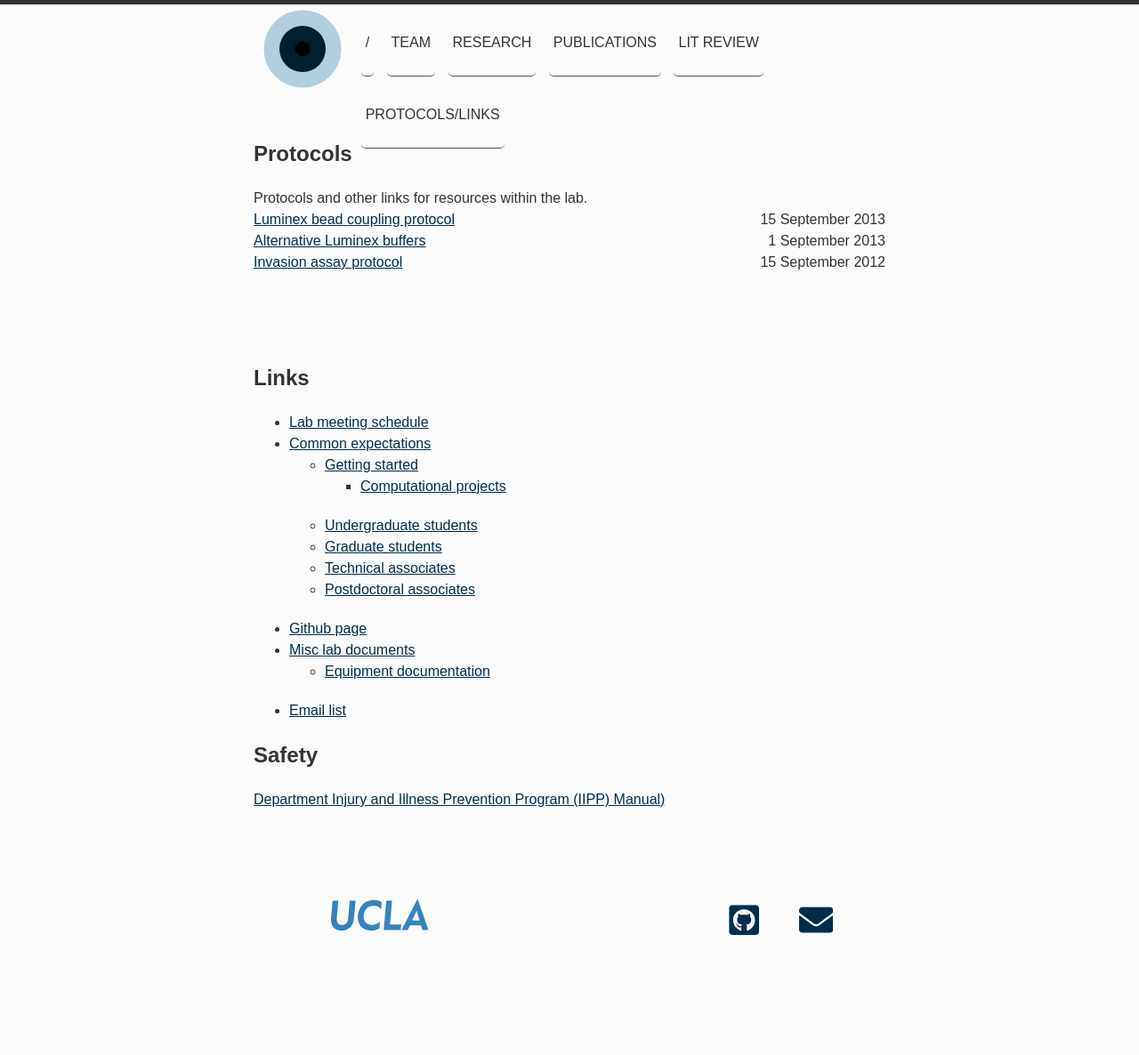
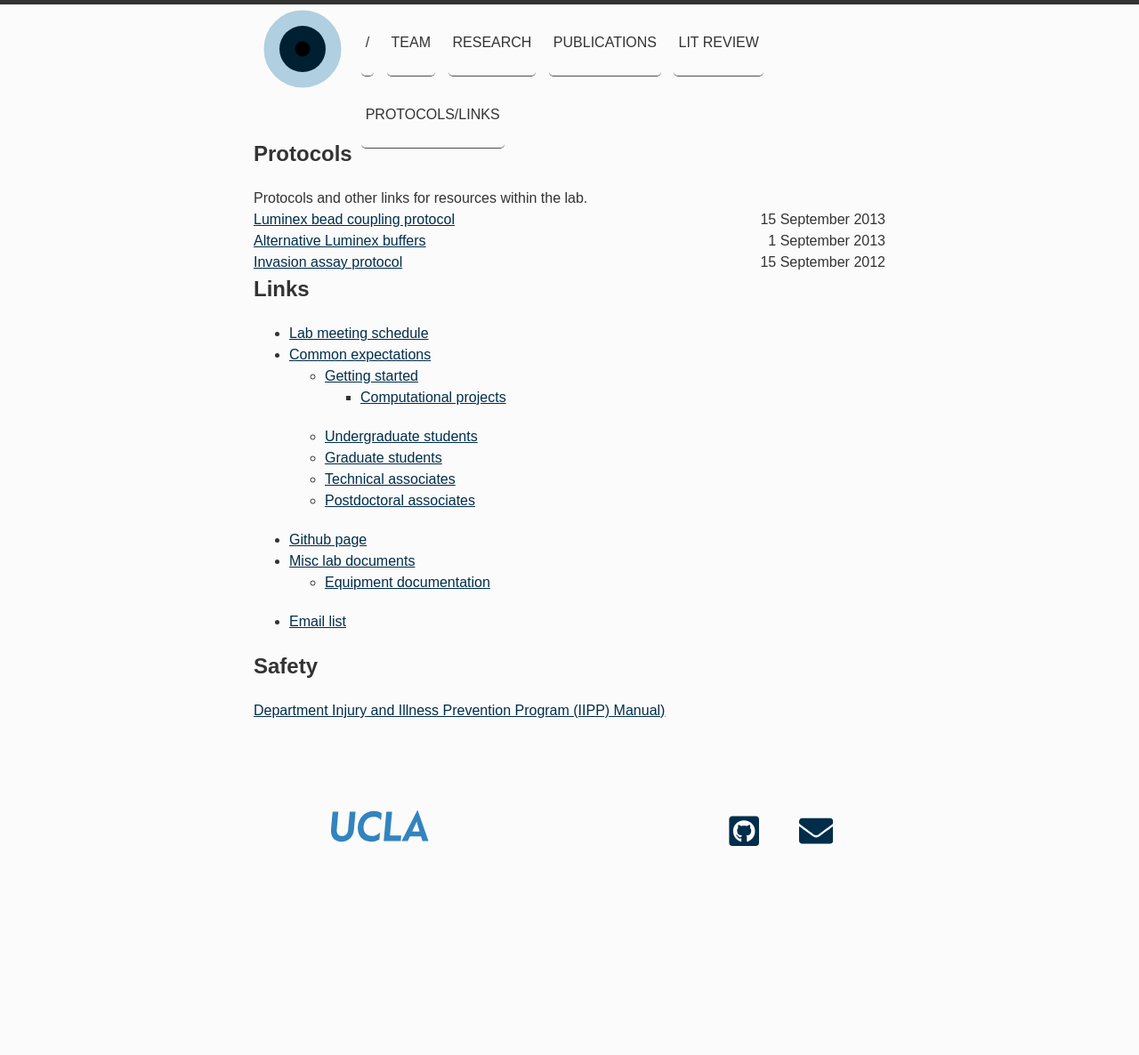
Before and after one commit to meyer-lab/asmlab.org, a Jekyll site: the page built from protocols.html, in a window 1280 px wide. Shown: the whole page at 89% size. Built offline with Jekyll 4.4.1, drawn with Linux system fonts in a browser that asks for light colours; some web fonts are replaced; after the commit the page ends 1086 px from its top, so only the background shows below that.

Commit message:
Update protocols.html

```diff
--- a/protocols.html
+++ b/protocols.html
@@ -19,10 +19,8 @@ Protocols and other links for resources within the lab.
   </article>
 
 {% endfor %}
-</section>
 
 
-<section class="archive">
 
 {% capture my_include %}{% include protocol_links.md %}{% endcapture %}
 {{ my_include | markdownify }}
```
